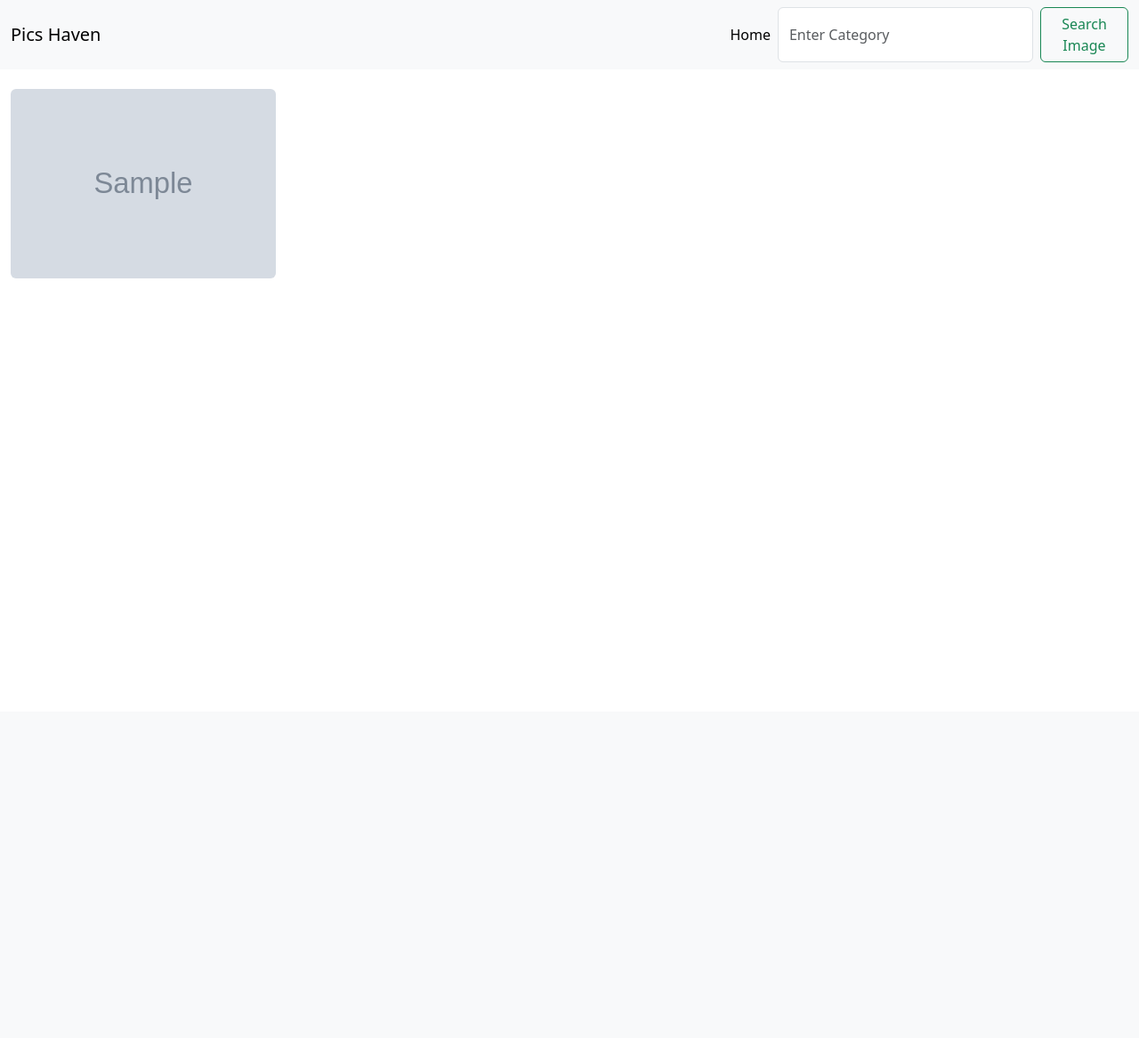
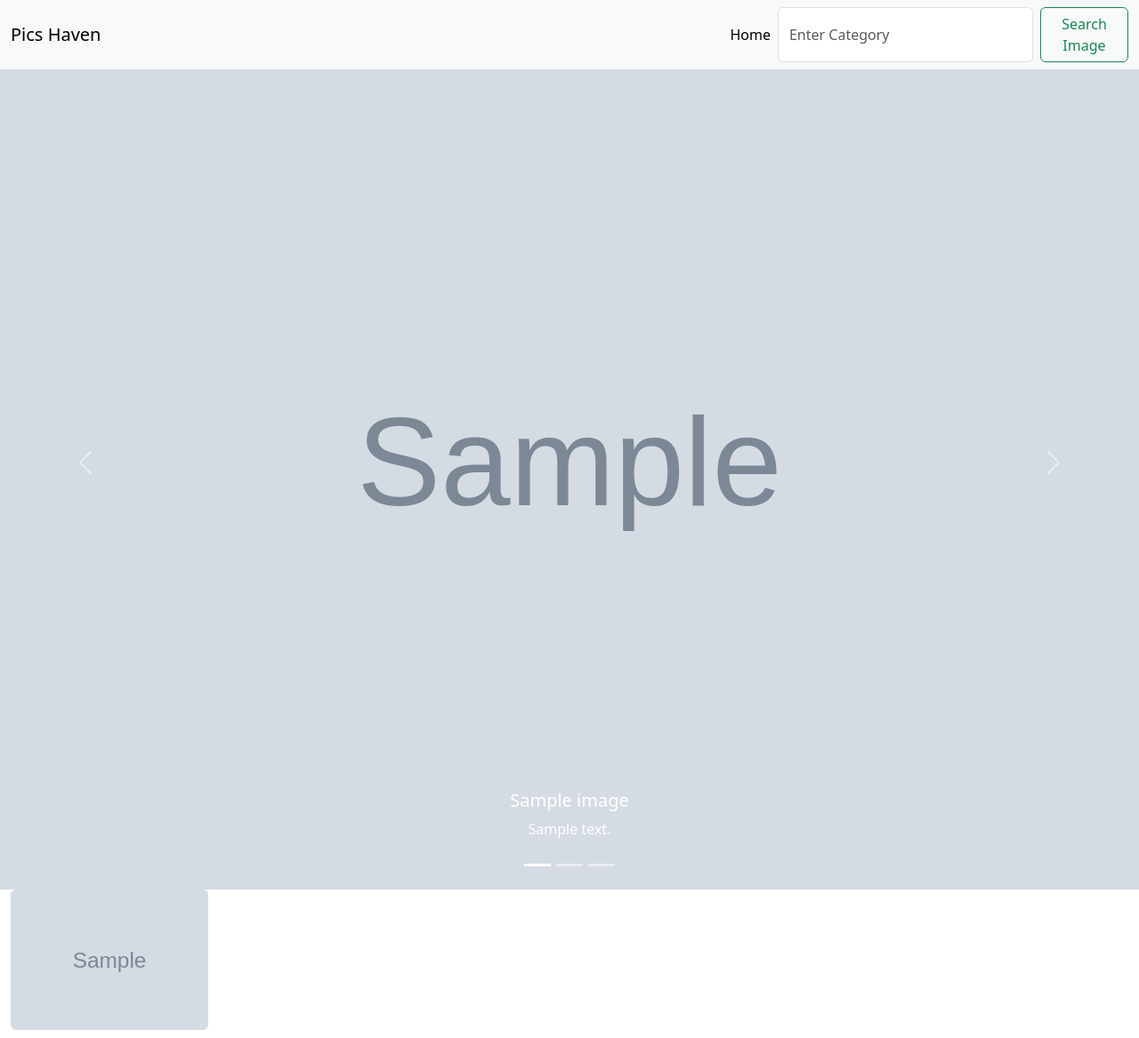
Before and after one commit to Njoro410/pichaven, a Django app: template favpics/templates/index.html in a window 1280 px wide. Shown: the whole page at 89% size. Before the commit the page ends 313 px from the top, so only its background shows below. Run offline with Django 4.2, Linux system fonts and the light colour scheme; the template is opened without the code that fills it: values that come from a table or form of the project are taken from there, others are empty; tables that the repository leaves empty hold one stand-in row (values such as "Sample post"); grey boxes marked "Sample" are stand-in pictures; some libraries are stand-ins or nearby versions.

Commit message:
Template: added a carousel

```diff
--- a/favpics/templates/index.html
+++ b/favpics/templates/index.html
@@ -2,13 +2,48 @@
 
 
 {% block content %}
+<div class="container-fluid">
+    <p>Pics Haven</p>
+</div>
 
+<div id="carouselExampleCaptions" class="carousel slide" data-bs-ride="carousel">
+    <div class="carousel-indicators">
+        <button type="button" data-bs-target="#carouselExampleCaptions" data-bs-slide-to="0" class="active"
+            aria-current="true" aria-label="Slide 1"></button>
+        <button type="button" data-bs-target="#carouselExampleCaptions" data-bs-slide-to="1"
+            aria-label="Slide 2"></button>
+        <button type="button" data-bs-target="#carouselExampleCaptions" data-bs-slide-to="2"
+            aria-label="Slide 3"></button>
+    </div>
+    <div class="carousel-inner">
+        {% for image in images %}
+        <div class="carousel-item {% if forloop.first %} active {% endif %} ">
+            <img src="{{image.images.url}}" class="d-block w-100" alt="..." width=100 height=auto>
+            <div class="carousel-caption d-none d-md-block">
+                <h5>{{image.name}}</h5>
+                <p>{{image.description}}</p>
+            </div>
+
+        </div>
+        {% endfor %}
+
+    </div>
+    <button class="carousel-control-prev" type="button" data-bs-target="#carouselExampleCaptions" data-bs-slide="prev">
+        <span class="carousel-control-prev-icon" aria-hidden="true"></span>
+        <span class="visually-hidden">Previous</span>
+    </button>
+    <button class="carousel-control-next" type="button" data-bs-target="#carouselExampleCaptions" data-bs-slide="next">
+        <span class="carousel-control-next-icon" aria-hidden="true"></span>
+        <span class="visually-hidden">Next</span>
+    </button>
+</div>
 <div class="container-fluid">
     <div class="row" style="display: flex; flex-direction: row;">
-        <!-- <div class="col-sm-4" style="background-image: linear-gradient(120deg, #84fab0 0%, #8fd3f4 100%);">
+        <!-- <div class="col-sm-3" >
+
 
         </div> -->
-        <div class="col-sm-12 images">
+        <div class="col-sm-9 images">
             <!-- <div class=" row row-cols-1 row-cols-md-3 g-4"> -->
             {% for image in images %}
             <div class="col-md-3 col-sm-4 col-lg-3">
@@ -16,7 +51,7 @@
 
                 {% if image.category.id == 1 %}
 
-                    <img src="{{image.images.url}}" class="rounded" alt="{{image.name}}">
+                <img src="{{image.images.url}}" class="rounded" alt="{{image.name}}">
 
                 {% else %}
                 <p>no images from that category</p>
@@ -31,18 +66,17 @@
     </div>
 </div>
 <style>
-
     .images {
-        margin-top: 100px;
+        /* margin-top: 100px; */
         display: flex;
         flex-direction: row;
     }
 
-    img {
+    .rounded {
         float: left;
         width: 95%;
         height: 95%;
-        object-fit:cover;
+        object-fit: cover;
 
     }
 </style>
```
